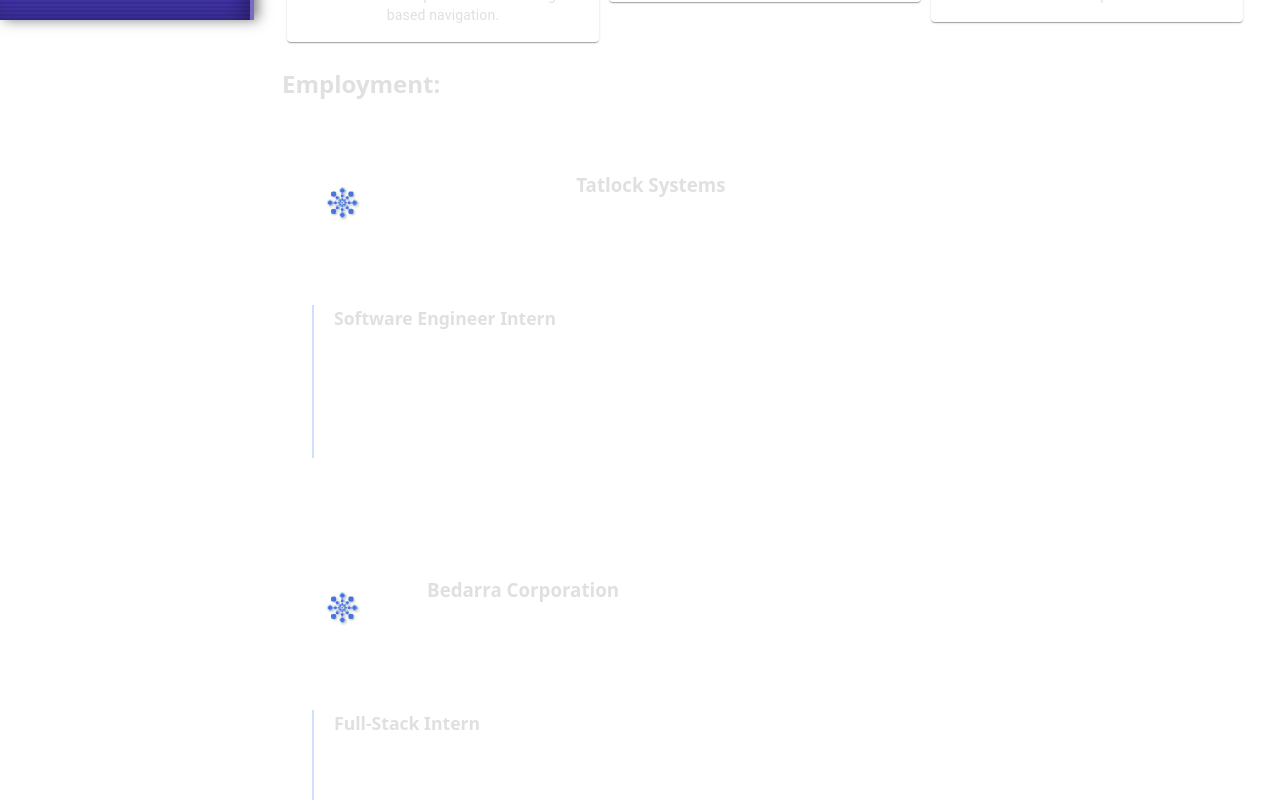
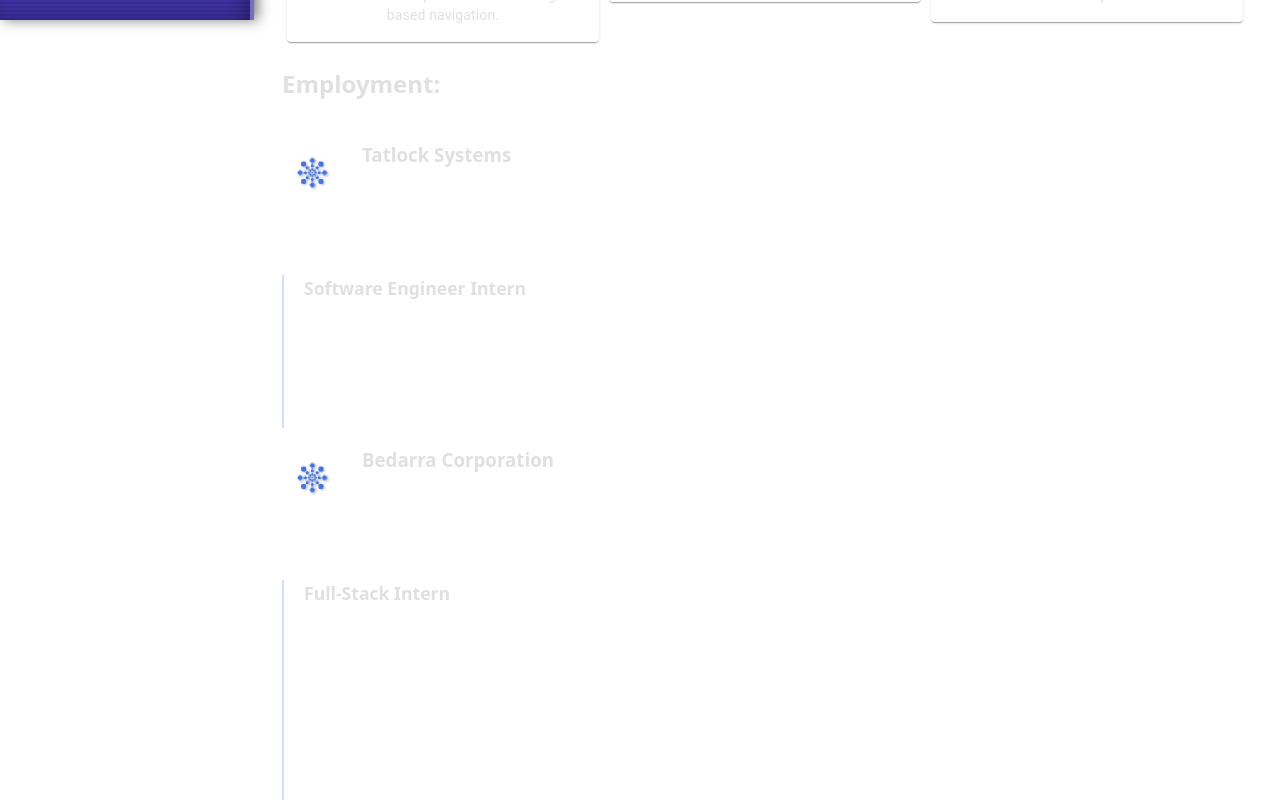
Before and after one commit to Juan-789/personal-website, a React (Vite) app: page / in a window 1280 px wide. Shown: the part 800-1600 px from the top of the page. Built offline with nearby package versions, Linux system fonts and the light colour scheme.

Commit message:
indentation fix

```diff
--- a/src/App.css
+++ b/src/App.css
@@ -284,12 +284,15 @@
 .featured-i {
   padding: 5px;
 }
-
-.company-block {
-  background: rgba(255, 255, 255, 0.05);
-  border-radius: 12px;
-  padding: 30px;
-  margin-bottom: 40px;
+.company-header {
+  display: flex;
+  align-items: center;
+  gap: 20px;
+  margin-bottom: 30px;
+  border-bottom: 1px solid rgba(255, 255, 255, 0.1);
+  padding-bottom: 20px;
+  color: #e0e0e0;
+  text-align: left;   /* add this line */
 }
 
 .company-header {
```
